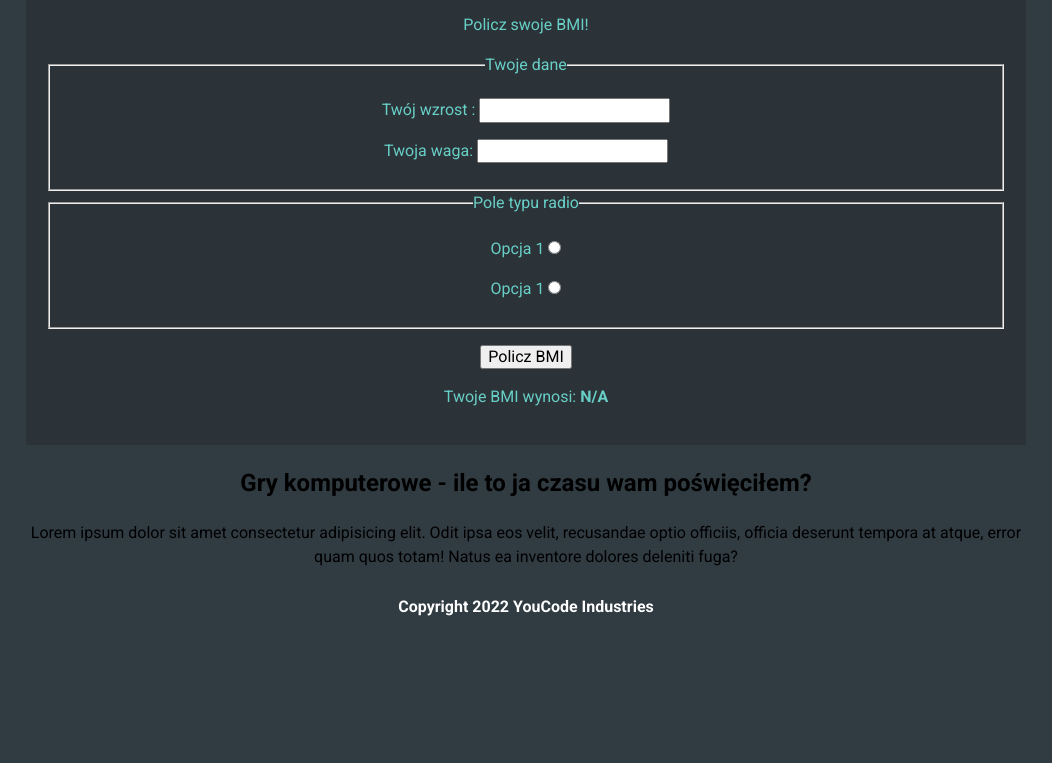
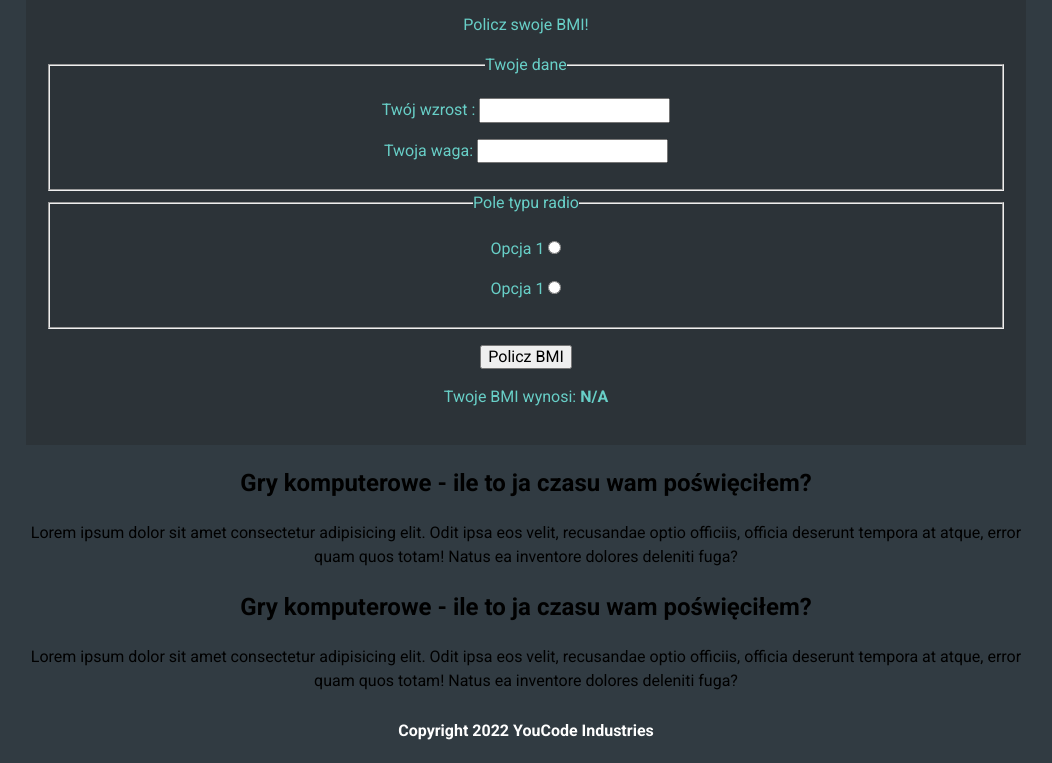
Before and after one commit to Grzegorz-Kolaty/homepage, a plain HTML site: page index.html in a window 1280 px wide. Shown: the part 1598-2361 px from the top of the page, without its empty margins (114-1166 px from the left). Before the commit the page ends 2237 px from the top, so only its background shows below. Drawn offline with nearby package versions, Linux system fonts and the light colour scheme.

Commit message:
changed section added

```diff
--- a/index.html
+++ b/index.html
@@ -186,6 +186,13 @@
                         officiis, officia deserunt tempora at atque, error quam quos totam! Natus ea inventore dolores
                         deleniti fuga?
             </section>
+            <section id="nowy-akapit">
+                <div class="nowy-akapit">
+                    <h2 class="nowy-naglowek">Gry komputerowe - ile to ja czasu wam poświęciłem?</h2>
+                    <p>Lorem ipsum dolor sit amet consectetur adipisicing elit. Odit ipsa eos velit, recusandae optio
+                        officiis, officia deserunt tempora at atque, error quam quos totam! Natus ea inventore dolores
+                        deleniti fuga?
+            </section>
         </article>
     </main>
 
```
